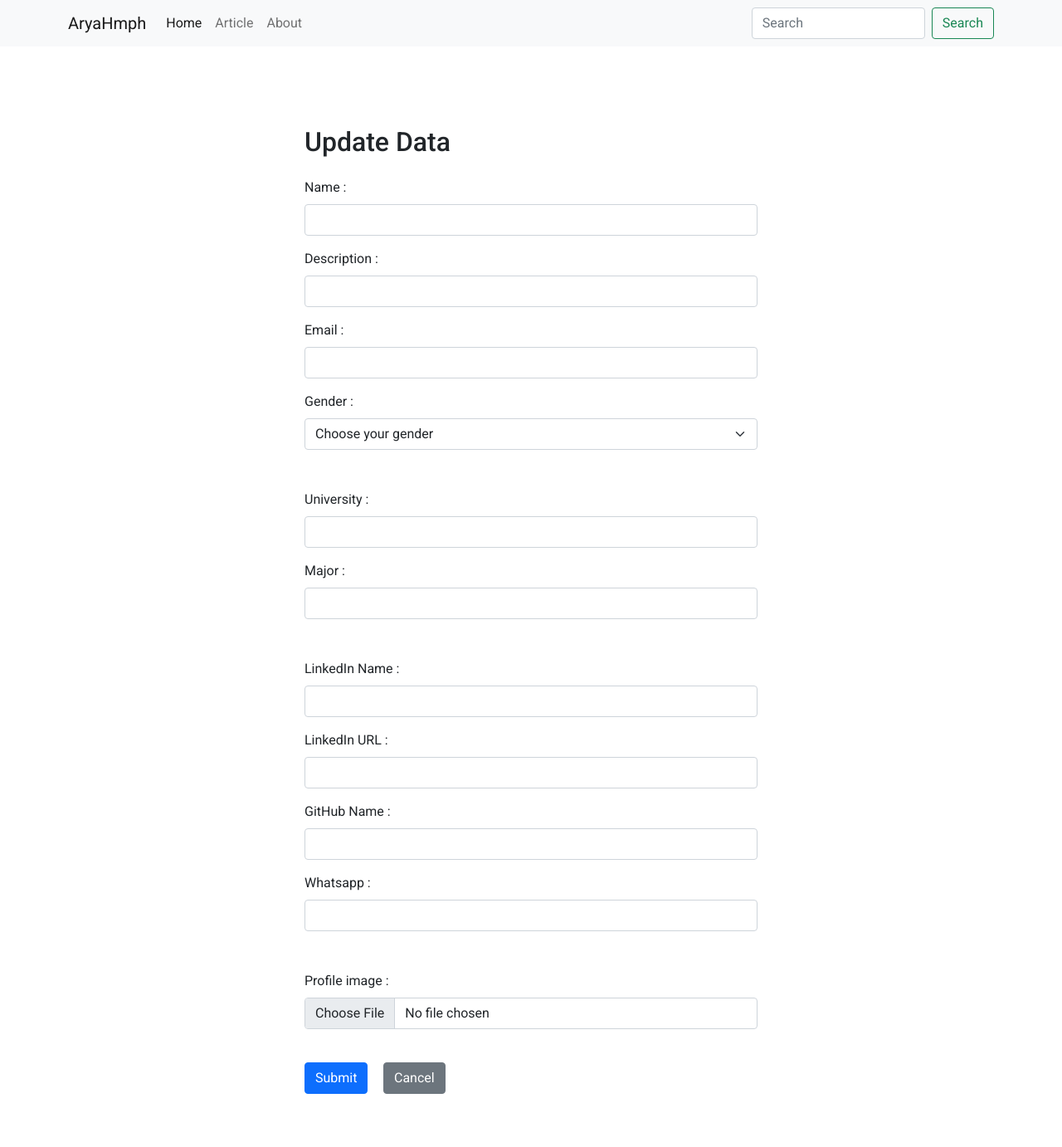
After one commit to aryahmph/uas-pweb2, a CodeIgniter 4 app: template app/Views/users/update.php in a window 1280 px wide. The commit adds this page. Shown: the whole page at 83% size. Run offline with PHP 8.4 and a stand-in for CodeIgniter, Linux system fonts and the light colour scheme; the template is opened without the code that fills it, so the values that code supplies are empty; some libraries are stand-ins or nearby versions.

Commit message:
add update data and add some cancel button

```diff
--- /dev/null
+++ b/app/Views/users/update.php
@@ -0,0 +1,141 @@
+<?php $this->extend('templates/dashboard') ?>
+<?php $this->section('content') ?>
+
+<body>
+    <!-- Nav -->
+    <nav class="navbar navbar-expand-lg navbar-light bg-light">
+        <div class="container">
+            <a class="navbar-brand" href="#">AryaHmph</a>
+            <button class="navbar-toggler" type="button" data-bs-toggle="collapse" data-bs-target="#navbarSupportedContent" aria-controls="navbarSupportedContent" aria-expanded="false" aria-label="Toggle navigation">
+                <span class="navbar-toggler-icon"></span>
+            </button>
+            <div class="collapse navbar-collapse" id="navbarSupportedContent">
+                <ul class="navbar-nav me-auto mb-2 mb-lg-0">
+                    <li class="nav-item">
+                        <a class="nav-link active" aria-current="page" href="#">Home</a>
+                    </li>
+                    <li class="nav-item">
+                        <a class="nav-link" href="#">Article</a>
+                    </li>
+                    <li class="nav-item">
+                        <a class="nav-link" href="#">About</a>
+                    </li>
+                </ul>
+                <form class="d-flex">
+                    <input class="form-control me-2" type="search" placeholder="Search" aria-label="Search">
+                    <button class="btn btn-outline-success" type="submit">Search</button>
+                </form>
+            </div>
+        </div>
+    </nav>
+    <!-- End of Nav -->
+
+    <div class="container mx-auto">
+        <div class="row my-5">
+            <div class="col-6 mx-auto">
+                <h2 class="mt-5 mb-4">Update Data</h2>
+                <form action="/update" method="POST" enctype="multipart/form-data">
+                    <div class="mb-3">
+                        <label for="name" class="form-label">Name : </label>
+                        <input required type="text" class="form-control" id="name" name="name" value="<?= $name ?>">
+                    </div>
+                    <div class="mb-3">
+                        <label for="description" class="form-label">Description : </label>
+                        <input required type="text" class="form-control" id="description" name="description" value="<?= $description ?>">
+                    </div>
+                    <div class="mb-3">
+                        <label for="link" class="form-label">Email : </label>
+                        <input required type="email" class="form-control" id="email" name="email" value="<?= $email ?>">
+                    </div>
+
+                    <div class="mb-3">
+                        <label for="gender" class="form-label">Gender : </label>
+                        <select class="form-select" id="gender" name="gender">
+                            <?php if ($gender === "Male") { ?>
+                                <option selected value="Male">Male</option>
+                                <option value="Female">Female</option>
+
+                            <?php } else if ($gender === "Male") { ?>
+                                <option value="Male">Male</option>
+                                <option selected value="Female">Female</option>
+                            <?php } else { ?>
+                                <option selected>Choose your gender</option>
+                                <option value="Male">Male</option>
+                                <option value="Female">Female</option>
+                            <?php } ?>
+                        </select>
+                    </div>
+
+                    <div class="mb-3 mt-5">
+                        <label for="university" class="form-label">University : </label>
+                        <input required type="text" class="form-control" id="university" name="university" value="<?= $university ?>">
+                    </div>
+                    <div class="mb-3">
+                        <label for="major" class="form-label">Major : </label>
+                        <input required type="text" class="form-control" id="major" name="major" value="<?= $major ?>">
+                    </div>
+
+
+                    <div class="mb-3 mt-5">
+                        <label for="linkedinAccount" class="form-label">LinkedIn Name : </label>
+                        <input required type="text" class="form-control" id="linkedinAccount" name="linkedin_account" value="<?= $linkedin_account ?>">
+                    </div>
+                    <div class="mb-3">
+                        <label for="linkedinURL" class="form-label">LinkedIn URL : </label>
+                        <input required type="text" class="form-control" id="linkedinURL" name="linkedin_url" value="<?= $linkedin_url ?>">
+                    </div>
+                    <div class="mb-3">
+                        <label for="githubAccount" class="form-label">GitHub Name : </label>
+                        <input required type="text" class="form-control" id="githubAccount" name="github_account" value="<?= $github_account ?>">
+                    </div>
+                    <div class="mb-3">
+                        <label for="whatsappAccount" class="form-label">Whatsapp : </label>
+                        <input required type="text" class="form-control" id="whatsappAccount" name="whatsapp_account" value="<?= $whatsapp_account ?>">
+                    </div>
+
+                    <div class="mb-3 mt-5">
+                        <label for="image" class="form-label">Profile image :</label>
+                        <input class="form-control" type="file" id="image" name="image">
+                    </div>
+
+                    <div class="row">
+                        <div class="col-2">
+                            <button type="button" class="btn btn-primary mt-4" data-bs-toggle="modal" data-bs-target="#exampleModal">Submit</button>
+                        </div>
+                        <div class="col-2">
+                            <a href="/" class="w-100">
+                                <p class="btn btn-secondary mt-4">Cancel</p>
+                            </a>
+                        </div>
+                    </div>
+
+
+
+
+                    <!-- Modal -->
+                    <div class="modal fade" id="exampleModal" tabindex="-1" aria-labelledby="exampleModalLabel" aria-hidden="true">
+                        <div class="modal-dialog">
+                            <div class="modal-content">
+                                <div class="modal-header">
+                                    <h5 class="modal-title" id="exampleModalLabel">Update data</h5>
+                                    <button type="button" class="btn-close" data-bs-dismiss="modal" aria-label="Close"></button>
+                                </div>
+                                <div class="modal-body">
+                                    Are you sure you want to change the data?
+                                </div>
+                                <div class="modal-footer">
+                                    <button type="button" class="btn btn-secondary" data-bs-dismiss="modal">Close</button>
+                                    <button type="submit" class="btn btn-primary">Save changes</button>
+                                </div>
+                            </div>
+                        </div>
+                    </div>
+                    <!-- End of Modal -->
+                </form>
+            </div>
+        </div>
+    </div>
+
+    <script src="https://cdn.jsdelivr.net/npm/bootstrap@5.1.1/dist/js/bootstrap.bundle.min.js" integrity="sha384-/bQdsTh/da6pkI1MST/rWKFNjaCP5gBSY4sEBT38Q/9RBh9AH40zEOg7Hlq2THRZ" crossorigin="anonymous"></script>
+</body>
+<?php $this->endSection() ?>
```
Also changed, not shown: app/Config/Routes.php (+8 -1 lines), app/Controllers/User.php (+73 -3 lines), app/Views/users/dashboard.php (+11 -19 lines), app/Views/users/login.php (+7 -7 lines), app/Views/users/register.php (+7 -4 lines).
